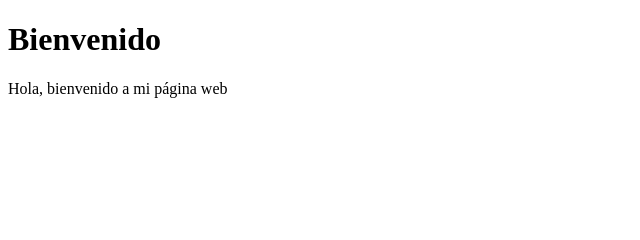
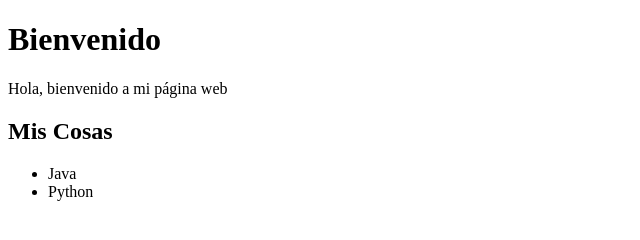
Before and after one commit to angelvilla01/Prueba, a plain HTML site: page index.html in a window 1280 px wide. Shown: the whole page, without its empty margins (0-640 px from the left). Drawn offline with Linux system fonts and the light colour scheme.

Commit message:
Update index.html

```diff
--- a/index.html
+++ b/index.html
@@ -6,5 +6,11 @@
     <body>
         <h1>Bienvenido</h1>
         <p>Hola, bienvenido a mi página web</p>
+        <h2>Mis Cosas</h2>
+        <ul>
+            <li>Java</li>
+            <li>Python</li>
+
+        </ul>
     </body>
 </html>
```
